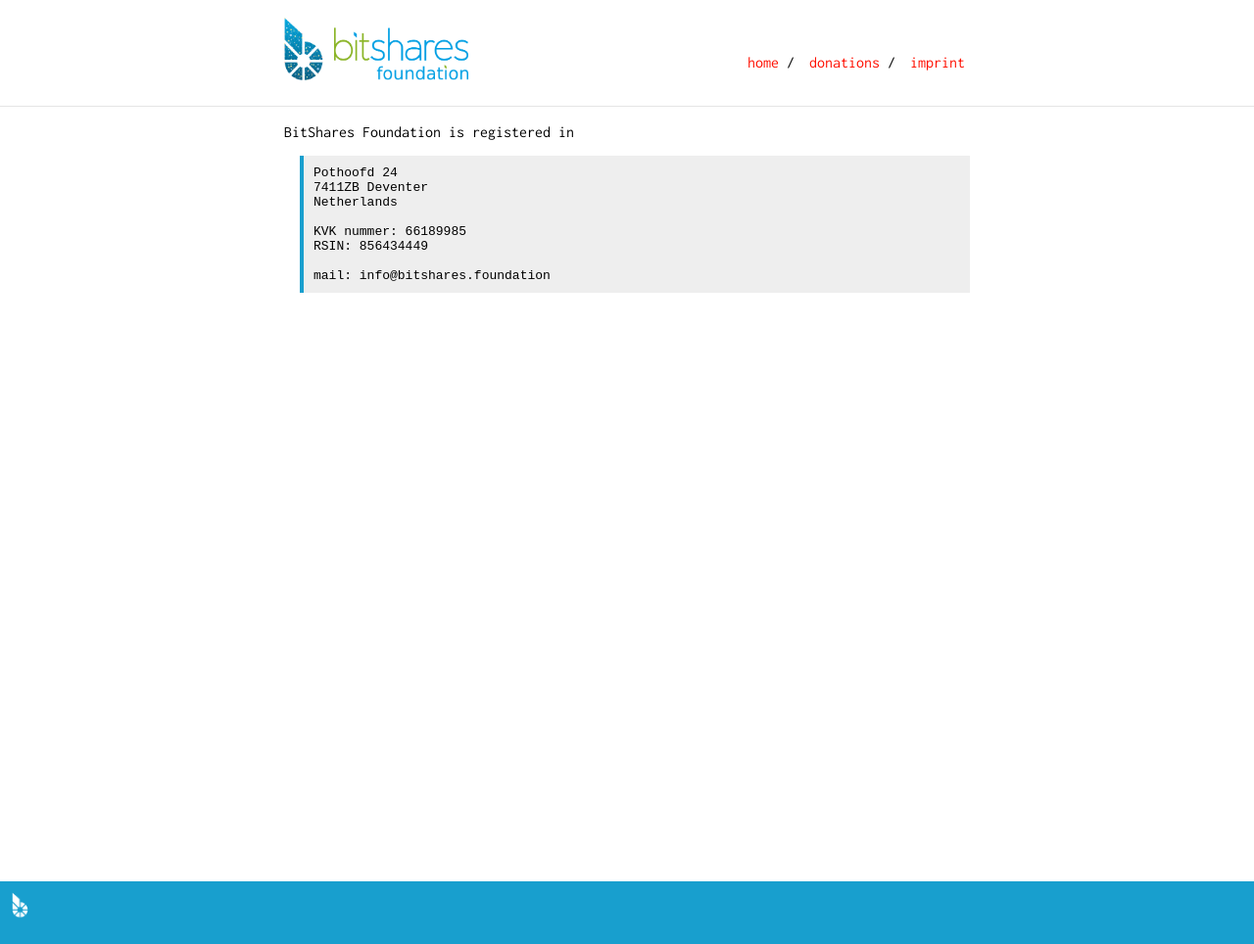
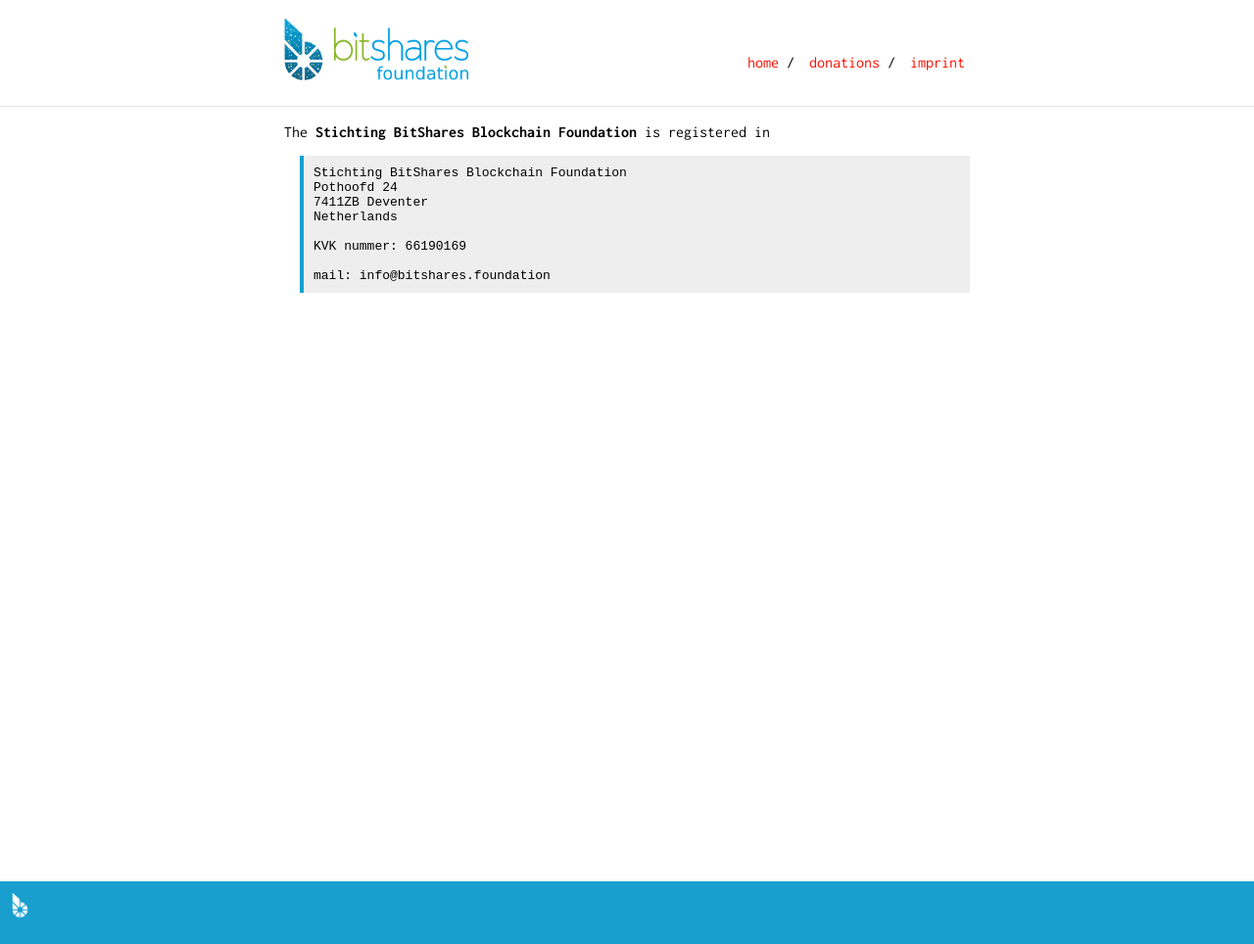
Before and after one commit to thehapax/bitshares.foundation, a Jekyll site: the page built from imprint.md, in a window 1280 px wide. Shown: the whole page at 98% size. Built offline with Jekyll 4.4.1, drawn with Linux system fonts in a browser that asks for light colours.

Commit message:
[imprint] correct stichting

```diff
--- a/imprint.md
+++ b/imprint.md
@@ -3,13 +3,13 @@ layout: default
 permalink: /imprint
 ---
 
-BitShares Foundation is registered in
+The **Stichting BitShares Blockchain Foundation** is registered in
 
+    Stichting BitShares Blockchain Foundation
     Pothoofd 24
     7411ZB Deventer
     Netherlands
 
-    KVK nummer: 66189985
-    RSIN: 856434449
+    KVK nummer: 66190169
 
     mail: info@bitshares.foundation
```
